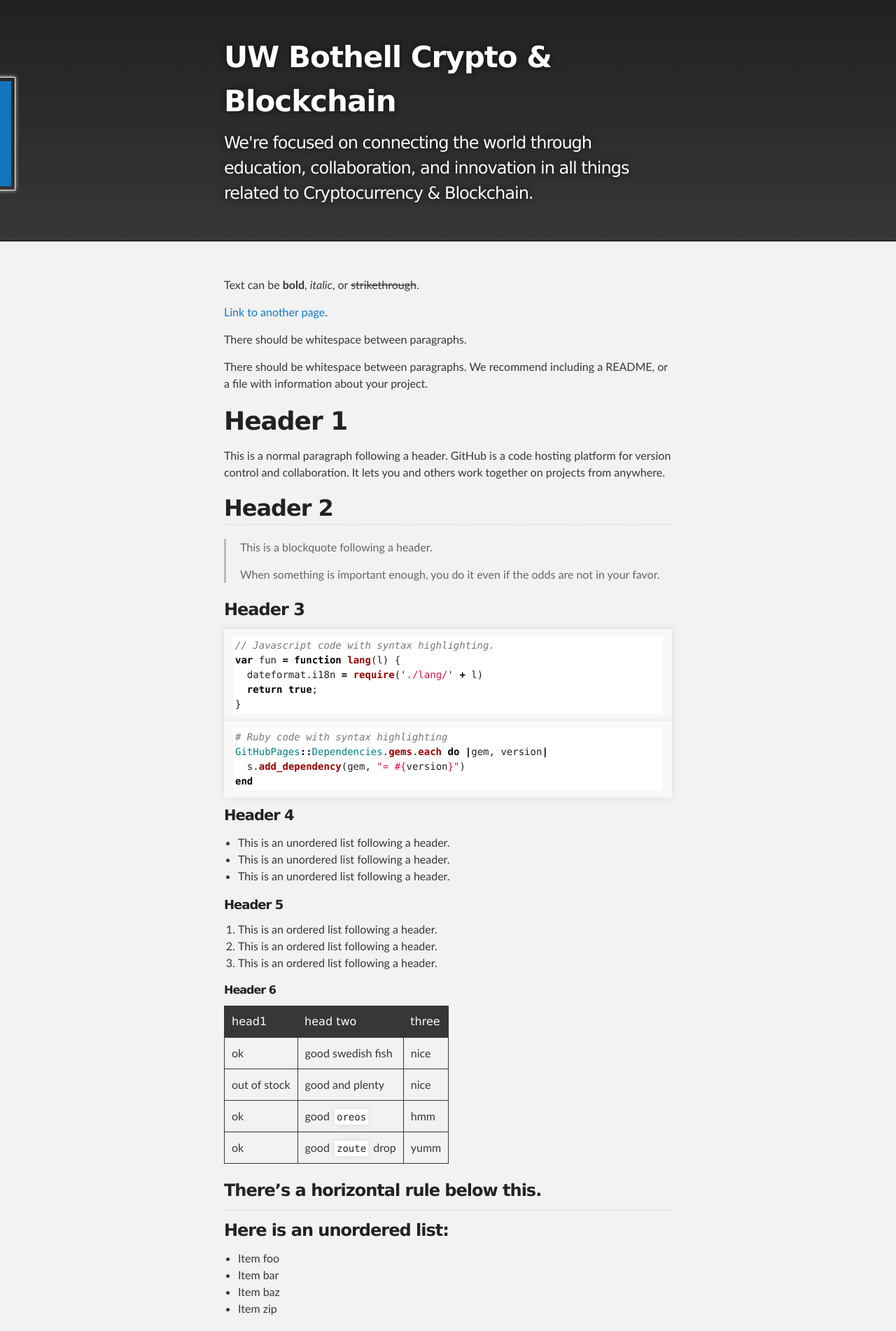
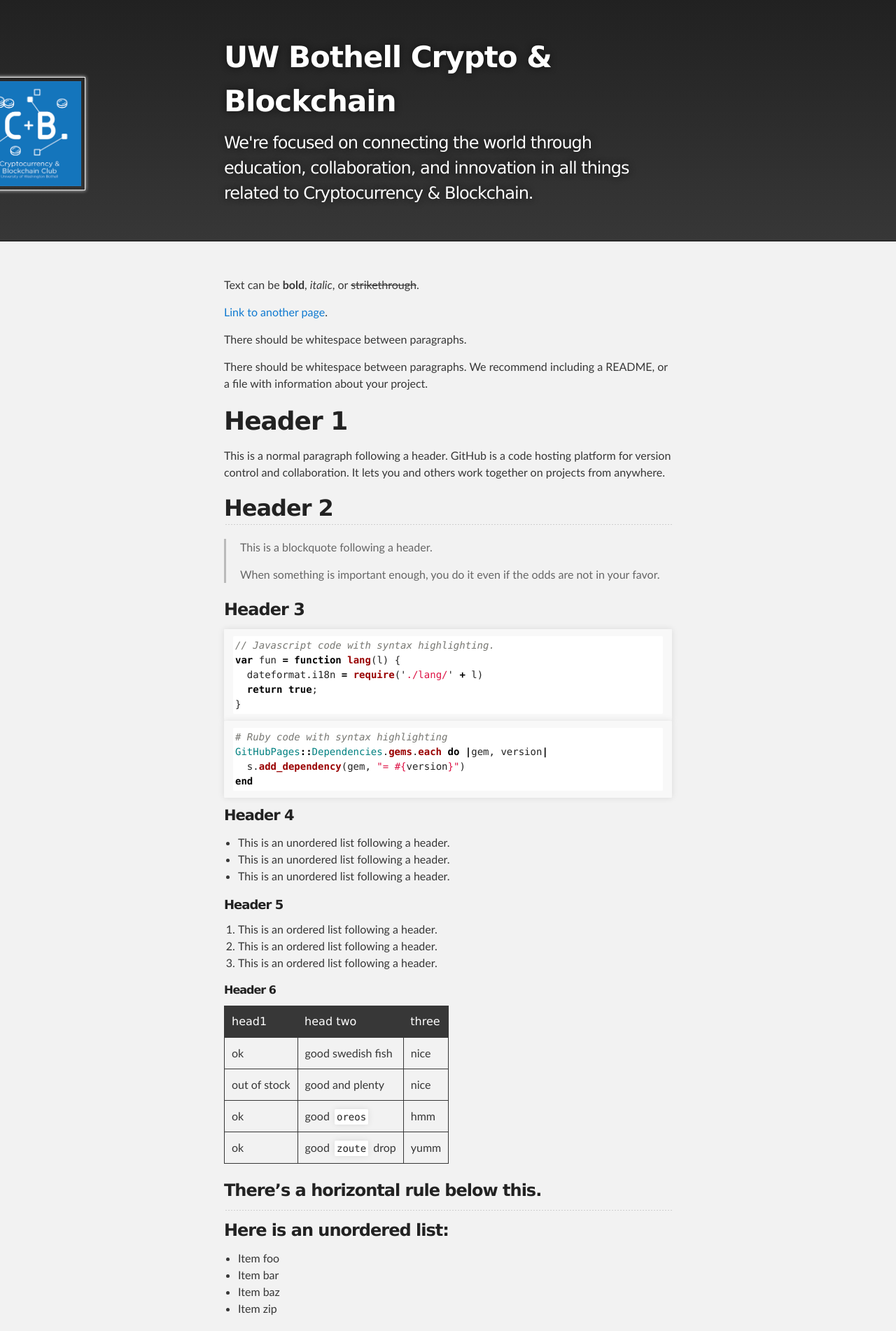
Before and after one commit to satrask/satrask-webtest-repo.github.io, a Jekyll site: the page built from index.md, in a window 1280 px wide. Shown: the top 1902 px of the page at 70% size. Built offline with Jekyll 4.4.1, drawn with Linux system fonts in a browser that asks for light colours.

Commit message:
Update jekyll-theme-slate.scss

```diff
--- a/_sass/jekyll-theme-slate.scss
+++ b/_sass/jekyll-theme-slate.scss
@@ -258,7 +258,7 @@ Full-Width Styles
 {
   position: absolute;
   top: 100px;
-  left: -450px;
+  left: -350px;
   width: 150px;
   height: 150px;
 }
```
